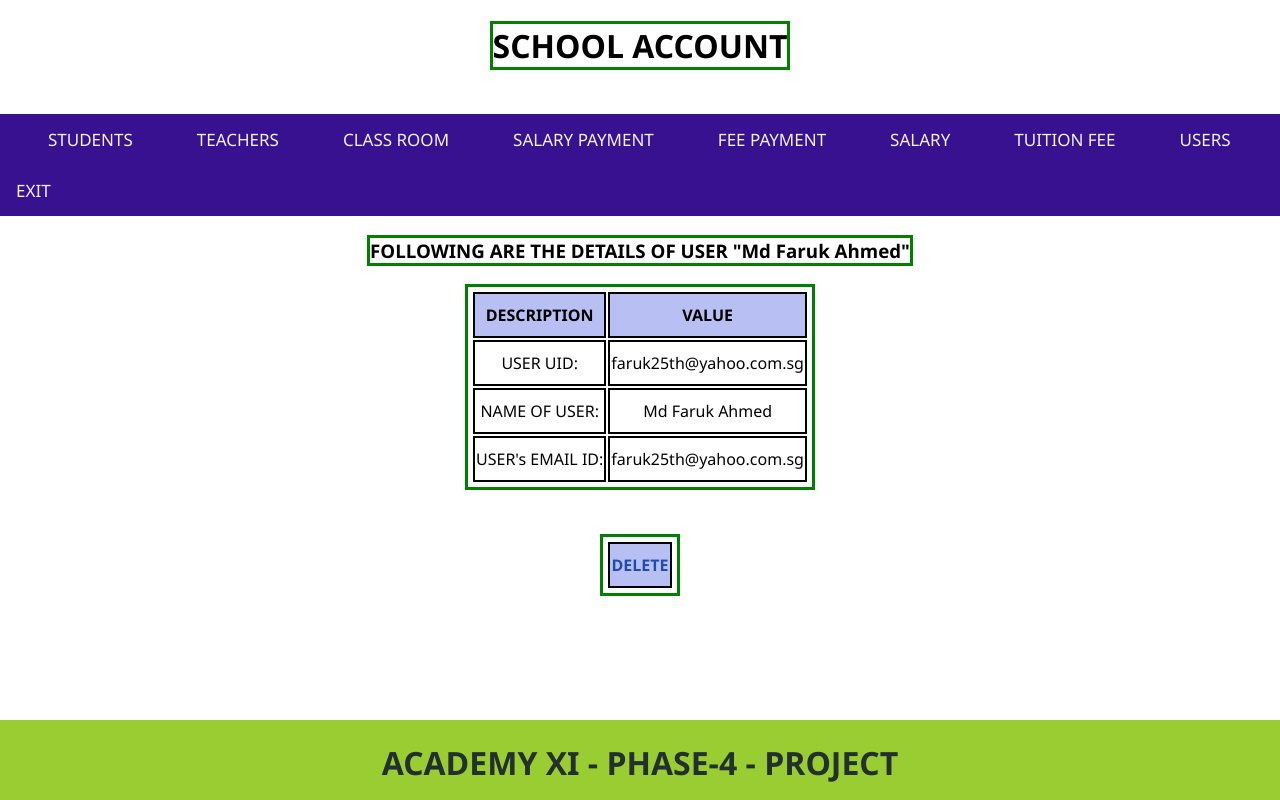
After one commit to Studentfaruk0308/zSchool_Account_2, a Rails app: page /users/2 in a window 1280 px wide. The commit adds this page. Run offline with Rails 7, Linux system fonts and the light colour scheme; lists and menus that the app fills with data are empty; style sheets or scripts are compiled from the project's sources.

Commit message:
01102022 1450hrs After User Table

```diff
--- /dev/null
+++ b/app/controllers/users_controller.rb
@@ -0,0 +1,49 @@
+class UsersController < ApplicationController
+
+def index
+    @users = User.all
+end
+
+def new
+    @user = User.new
+end
+
+def create
+    @user = User.new(user_params)
+    if @user.save
+    redirect_to user_path(@user)
+   else
+    render :new
+   end
+end
+
+def show
+    @user = User.find(params[:id])
+end
+
+
+def edit
+    @user = User.find(params[:id])
+end
+
+def update
+    @user = User.find(params[:id])
+    if @user.update(user_params)
+    redirect_to user_path(@user)
+    else
+        render :edit
+    end
+end
+
+def destroy
+    User.find(params[:id]).destroy
+    redirect_to action: "index"
+end
+
+private
+
+def user_params
+    params.require(:user).permit(:id, :uid, :name, :email, :provider)
+end
+
+end
--- a/app/models/user.rb
+++ b/app/models/user.rb
@@ -12,6 +12,9 @@ class User < ApplicationRecord
         self.email = email.downcase
     end
 
+    def to_s
+        return self.name
+    end
 
     # FOR GOOGLE
     # def self.from_omniauth(auth)
--- a/app/views/layouts/_header.html.erb
+++ b/app/views/layouts/_header.html.erb
@@ -10,6 +10,7 @@
     <a><%= link_to "FEE PAYMENT", feepayments_path %></a>
     <a><%= link_to "SALARY", salaries_path %></a>
 	<a><%= link_to "TUITION FEE", tuitionfees_path %></a>
+   	<a><%= link_to "USERS", users_path %></a>
     <a><%= link_to "EXIT", root_path %></a>
 
 </div>
--- /dev/null
+++ b/app/views/users/show.html.erb
@@ -0,0 +1,37 @@
+ <%= render "layouts/header" %>
+
+<h3 class="center"> FOLLOWING ARE THE DETAILS OF USER "<%= @user.name %>"</h3>
+
+<div class='main-centre tableFixHead'>
+    <table class="center">
+      <thead>
+        <tr>
+            <th>DESCRIPTION</th>
+            <th>VALUE</th>
+        </tr>
+      </thead>
+      <tbody>
+          <tr>
+            <td>USER UID:</td>
+            <td><%= @user.uid %></td>
+          </tr>
+          <tr>
+          <td>NAME OF USER:</td>
+          <td><%= @user.name %></td>
+          </tr>
+          <tr>
+          <td>USER's EMAIL ID:</td>
+          <td><%= @user.email %></td>
+          </tr>
+      </tbody>
+    </table>
+  </div>
+  <br>
+  <br>
+  <table class="center">
+      <thead>
+        <tr>
+            <th><%= link_to "DELETE", @user, method: :delete, data: { confirm: "Really want to DELETE the TuitionFee category #{@user.to_s}?" } %></th>
+        </tr>
+      </thead>
+</table>
--- a/config/routes.rb
+++ b/config/routes.rb
@@ -6,6 +6,7 @@ Rails.application.routes.draw do
   resources :feepayments
   resources :salaries
   resources :tuitionfees
+  resources :users
 
   root 'welcome#home'
   # root 'welcome#login'
```
Also changed, not shown: app/views/users/index.html.erb (added, +28 -0 lines), db/development.sqlite3.
